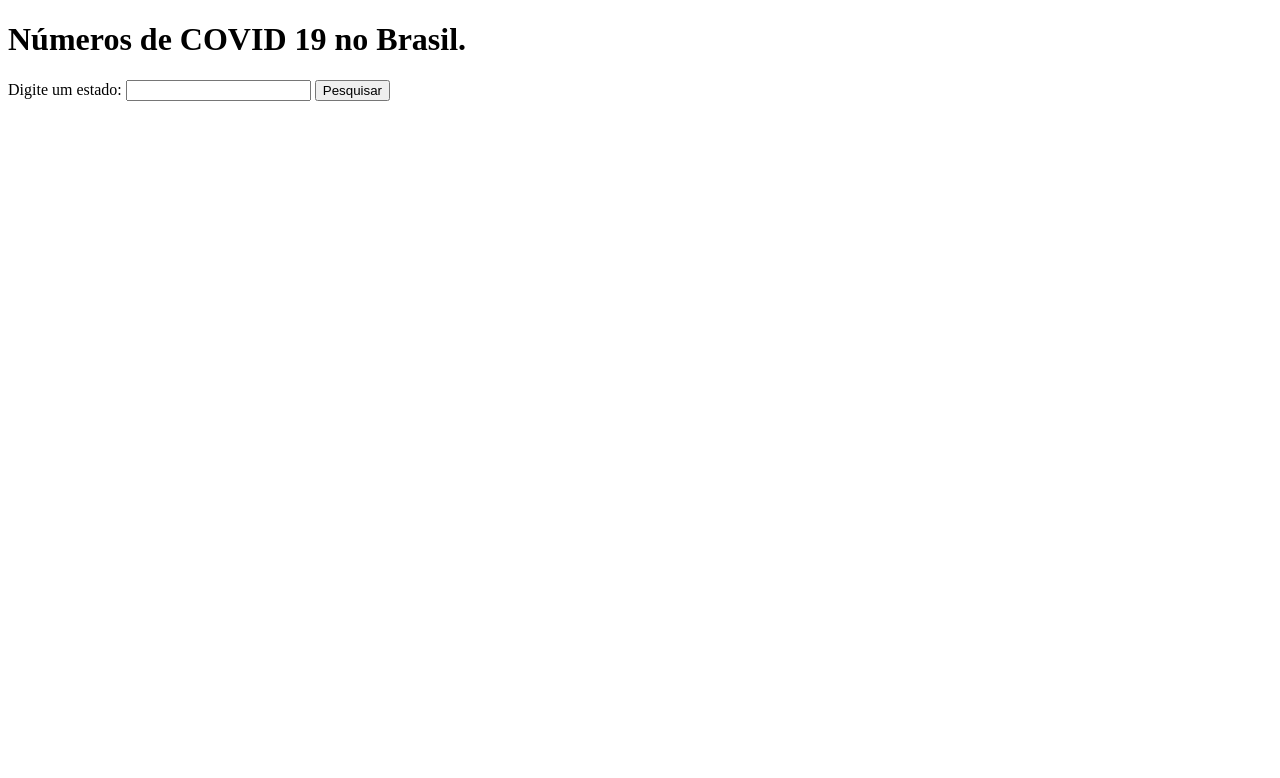
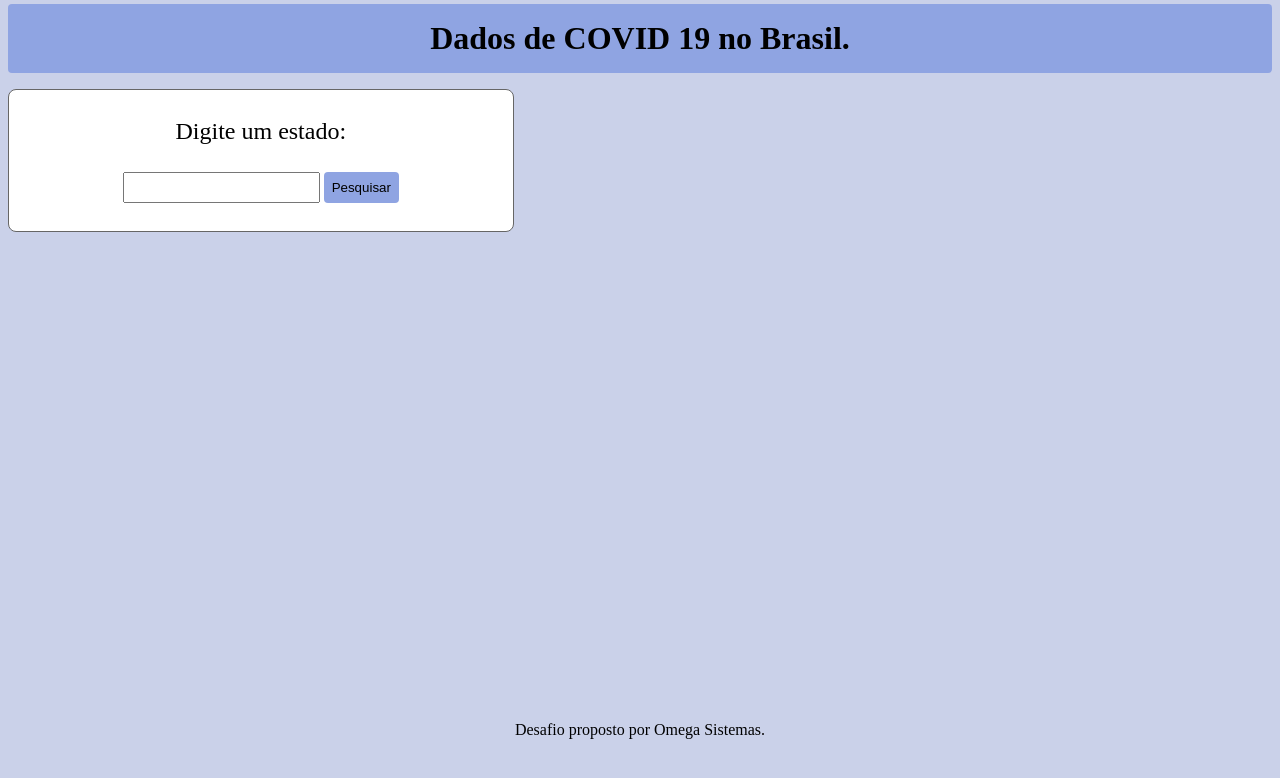
Before and after one commit to Bokomoko/consulta-covid-19-API, a plain HTML site: page index.html in a window 1280 px wide. Drawn offline with Linux system fonts and the light colour scheme.

Commit message:
create css for phones

```diff
--- a/index.html
+++ b/index.html
@@ -8,21 +8,31 @@
 </head>
 <body>
   <header>
-    <h1>Números de COVID 19 no Brasil.</h1>
+    <h1>Dados de COVID 19 no Brasil.</h1>
   </header>
-  <article>
-    <label for="region">Digite um estado:</label>
-    <input type="text" name="region" id="region">
-    <button>Pesquisar</button>
-  </article>
-  <!-- <article>
-    <h2>Ou selecione no mapa:</h2>
-    <img src="https://static.todamateria.com.br/upload/es/ta/estadosdobrasilfinal-cke.jpg" alt="Mapa do Brasil">
-  </article> -->
-  <section class="response">
+  <div class="container">
+    <article class="write-region">
+      <section>
+        <label for="region">Digite um estado:</label>
+      </section>
 
-  </section>
+      <section>
+        <input type="text" name="region" id="region">
+        <button type="button">Pesquisar</button>
+      </section>
+    </article>
 
+    <article class="select-region">
+      <h2>Ou selecione no mapa:</h2>
+      <img src="https://static.todamateria.com.br/upload/es/ta/estadosdobrasilfinal-cke.jpg" alt="Mapa do Brasil">
+    </article>
+
+    <section class="response inactive">
+    </section>
+  </div>
+  <footer>
+    <p>Desafio proposto por Omega Sistemas.</p>
+  </footer>
   <script src="scripts.js"></script>
 </body>
 </html>
--- a/style.css
+++ b/style.css
@@ -0,0 +1,108 @@
+*{
+  padding: 0;
+  margin: 0;
+}
+body{
+  box-sizing: border-box;
+  height: 100vh;
+  width: 100vw;
+  padding: 4px 8px;
+  background-color: rgb(202, 209, 233);
+  position: relative;
+}
+header{
+  text-align: center;
+  padding: 16px;
+  background-color: rgb(143, 164, 226);
+  border-radius: 4px;
+}
+.container{
+  height: 70vh;
+}
+.write-region{
+  height: 25%;
+  display: flex;
+  flex-direction: column;
+  align-items: center;
+  justify-content: space-evenly;
+  border: 1px solid #666;
+  border-radius: 8px;
+  margin: 16px auto;
+  background-color: #fff;
+}
+.write-region label{
+  font-size: 24px;
+  margin-bottom: 16px;
+}
+.write-region input{
+  height: 2em;
+  padding: 0 8px  ;
+}
+.write-region button{
+  background-color: rgb(143, 164, 226);
+  border-radius: 4px;
+  border: none;
+  padding: 8px;
+}
+.response{
+  min-height: 70%;
+  background-color: #fff;
+  border-radius: 8px;
+  border: 1px solid #666;
+}
+.inactive{
+  display: none;
+}
+.select-region{
+  display: none;
+}
+footer{
+  display: flex;
+  justify-content: center;
+  padding: 8px;
+
+}
+@media (min-width: 768px) {
+  .container{
+    display: grid;
+    grid-template-columns: 40% 1fr;
+    height: 80vh;
+  }
+  .write-region{
+    height: 22%;
+    display: flex;
+    flex-direction: column;
+    align-items: center;
+    justify-content: space-evenly;
+    border: 1px solid #666;
+    border-radius: 8px;
+    margin: 16px 0;
+    background-color: #fff;
+  }
+  .write-region label{
+    font-size: 24px;
+    margin-bottom: 16px;
+  }
+  .write-region input{
+    height: 2em;
+    padding: 0 8px  ;
+  }
+  .write-region button{
+    background-color: rgb(143, 164, 226);
+    border-radius: 4px;
+    border: none;
+    padding: 8px;
+  }
+  .response{
+    min-height: 45%;
+    background-color: #fff;
+    border-radius: 8px;
+    border: 1px solid #666;
+  }
+
+  footer{
+    display: flex;
+    justify-content: center;
+    padding: 8px;
+  }
+}
```
